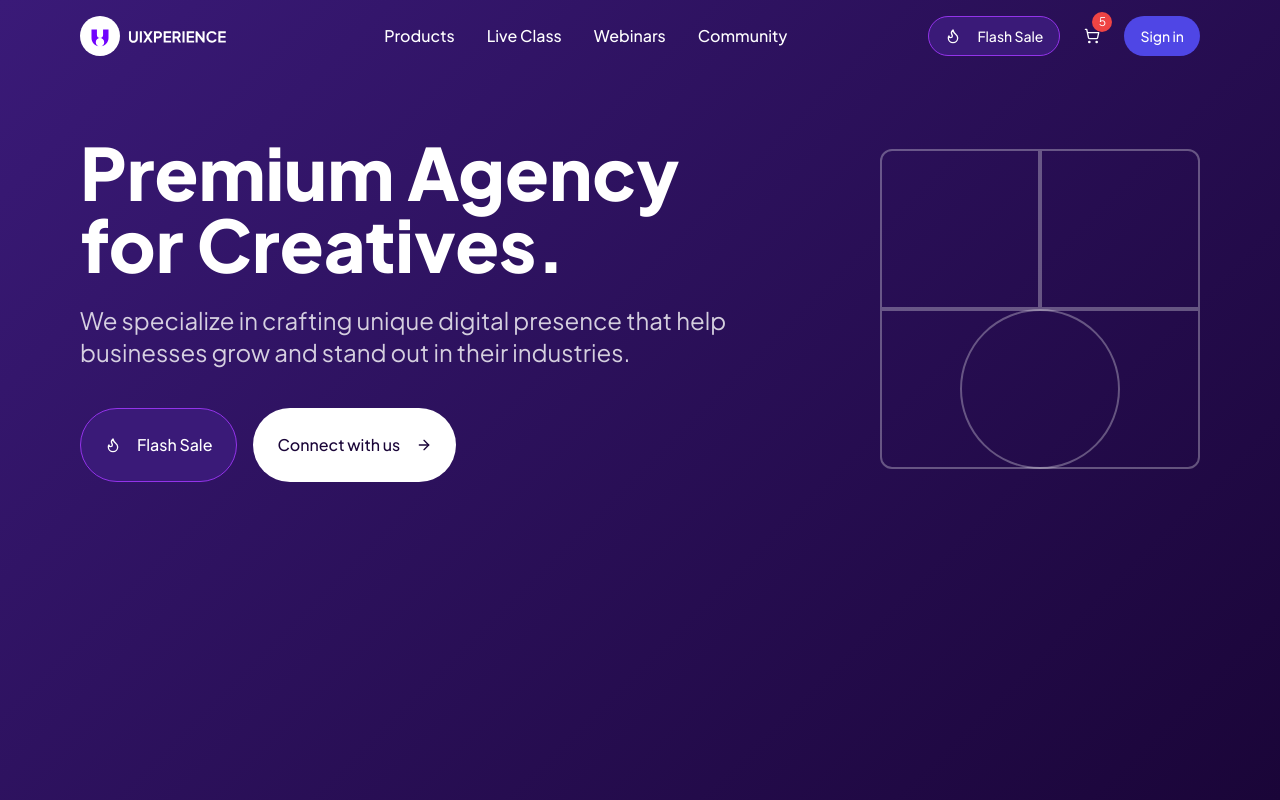
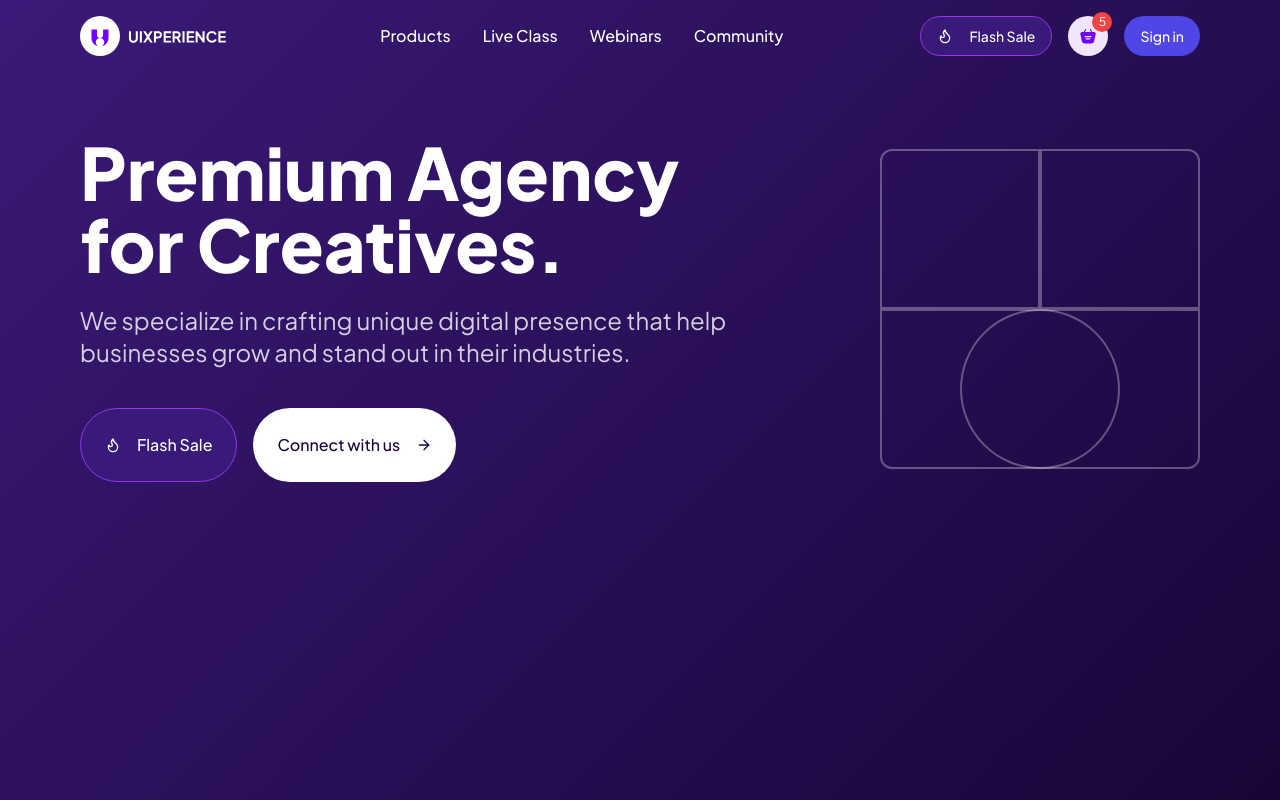
Before and after one commit to rbiizulmujib/ui-image-magic, a React (Vite) app: page / in a window 1280 px wide. Built offline with nearby package versions, Linux system fonts and the light colour scheme.

Commit message:
Update shopping cart icon
Replaces the shopping cart icon with a new SVG and applies styling.

```diff
--- a/src/components/Navbar.tsx
+++ b/src/components/Navbar.tsx
@@ -2,7 +2,7 @@
 import React from 'react';
 import { Link } from 'react-router-dom';
 import { Button } from '@/components/ui/button';
-import { Flame, ShoppingCart } from 'lucide-react';
+import { Flame } from 'lucide-react';
 
 const Navbar = () => {
   return (
@@ -39,8 +39,11 @@ const Navbar = () => {
         </Button>
 
         <div className="relative">
-          <Button variant="ghost" className="p-2 text-white hover:bg-white/10 rounded-full">
-            <ShoppingCart className="h-5 w-5" />
+          <Button variant="ghost" className="p-3 bg-[#F1E6FF] text-white hover:bg-[#F1E6FF]/90 rounded-full">
+            <svg width="28" height="26" viewBox="0 0 28 26" fill="none" xmlns="http://www.w3.org/2000/svg">
+              <path fill-rule="evenodd" clip-rule="evenodd" d="M3.49145 6C1.57221 6 0.146549 7.77725 0.562891 9.65079L3.32597 22.0847C3.83435 24.3723 5.86341 26 8.20691 26H19.7895C22.133 26 24.1621 24.3723 24.6705 22.0847L27.4335 9.65079C27.8499 7.77725 26.4242 6 24.505 6H3.49145ZM19.9985 13H7.99854V15H19.9985V13ZM17.9985 17H9.99854V19H17.9985V17Z" fill="#7103FD"/>
+              <path fill-rule="evenodd" clip-rule="evenodd" d="M10.9116 1.40603L6.91161 10.406L5.08398 9.59375L9.08398 0.59375L10.9116 1.40603ZM18.9116 0.59375L22.9116 9.59375L21.084 10.406L17.084 1.40603L18.9116 0.59375Z" fill="#7103FD"/>
+            </svg>
           </Button>
           <span className="absolute -top-1 -right-1 bg-red-500 text-xs text-white rounded-full w-5 h-5 flex items-center justify-center">5</span>
         </div>
```
